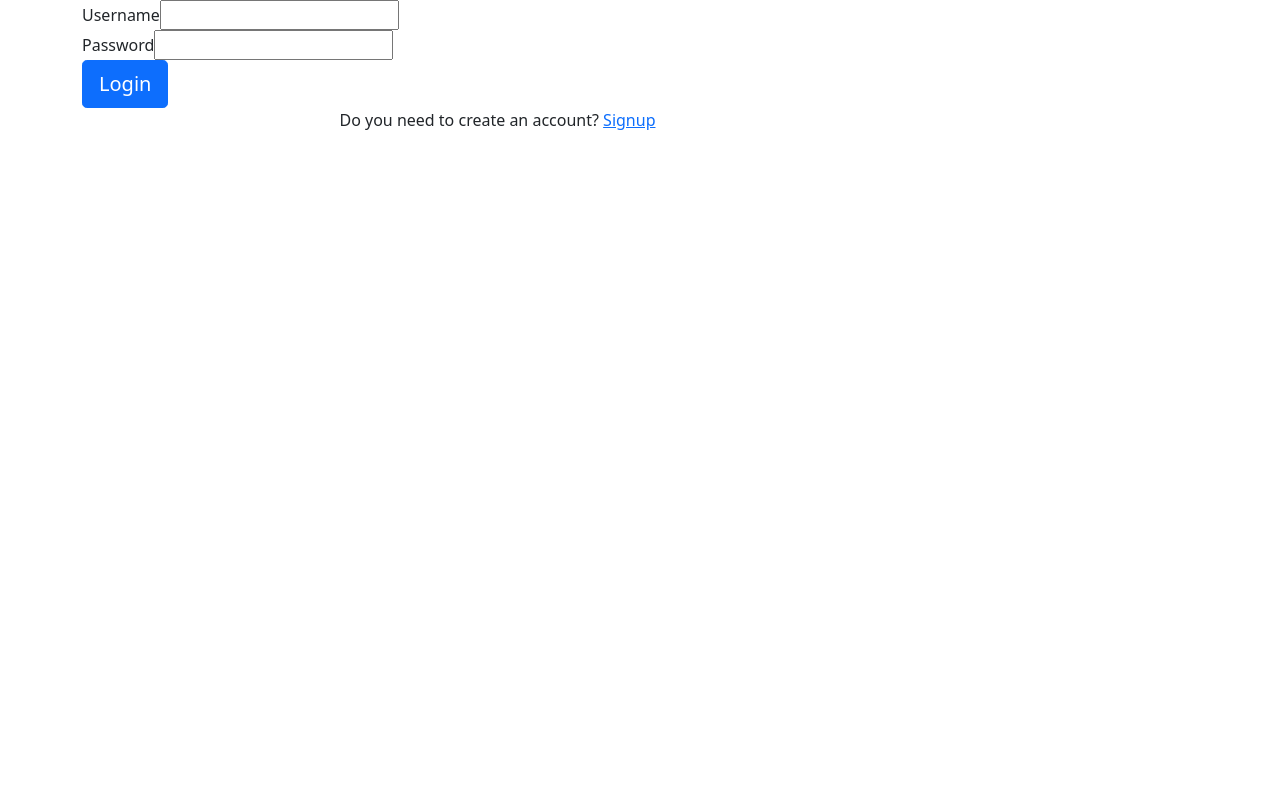
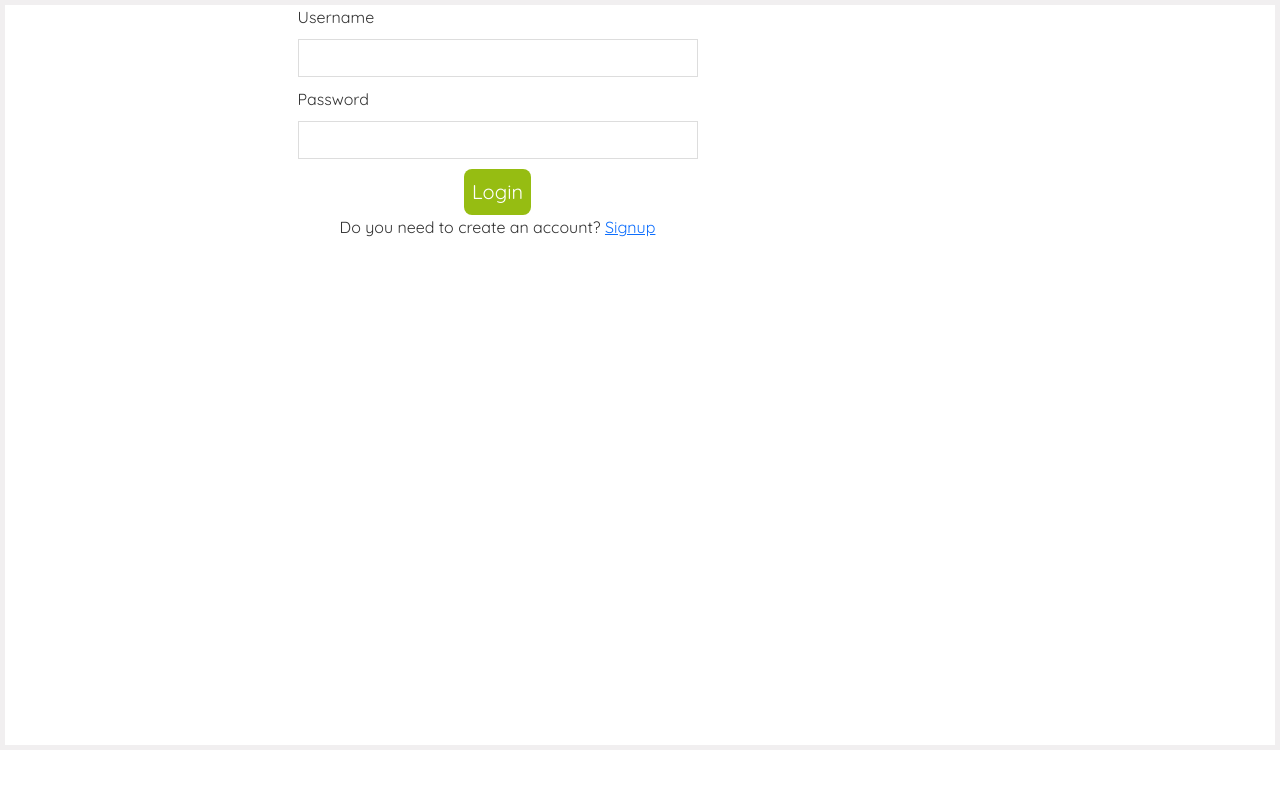
Before and after one commit to enaburekhan/question-app, a React (Create React App) app: page /Login in a window 1280 px wide. Shown: the top 788 px of the page. Built offline with nearby package versions, Linux system fonts and the light colour scheme.

Commit message:
Add styling to signup page

```diff
--- a/src/index.css
+++ b/src/index.css
@@ -1,13 +1,54 @@
-body {
+@import url('https://fonts.googleapis.com/css2?family=Quicksand:wght@300;400;500;600;700&display=swap');
+
+/* base styles */
+* {
   margin: 0;
-  font-family: -apple-system, BlinkMacSystemFont, 'Segoe UI', 'Roboto', 'Oxygen',
-    'Ubuntu', 'Cantarell', 'Fira Sans', 'Droid Sans', 'Helvetica Neue',
-    sans-serif;
-  -webkit-font-smoothing: antialiased;
-  -moz-osx-font-smoothing: grayscale;
+  font-family: 'Quicksand', sans-serif;
+  color: #333;
 }
 
-code {
-  font-family: source-code-pro, Menlo, Monaco, Consolas, 'Courier New',
-    monospace;
+body {
+  border: 5px solid #f1eff0;
+  margin: 40px 20px 20px;
+  padding: 0 20px;
+  height: 750px;
 }
+
+
+/* create signUp form */
+.create {
+  max-width: 400px;
+  margin: 0 auto;
+  text-align: center;
+}
+
+.create label {
+  text-align: left;
+  display: block;
+}
+
+.create h2 {
+  font-size: 20px;
+  color: #96bd12;
+  margin-bottom: 30px;
+}
+
+.create input,
+.create textarea,
+.create select {
+  width: 100%;
+  padding: 6px 10px;
+  margin: 10px 0;
+  border: 1px solid #ddd;
+  box-sizing: border-box;
+  display: block;
+}
+
+.create button {
+  background: #96bd12;
+  color: #fff;
+  border: 0;
+  padding: 8px;
+  border-radius: 8px;
+  cursor: pointer;
+}
```
